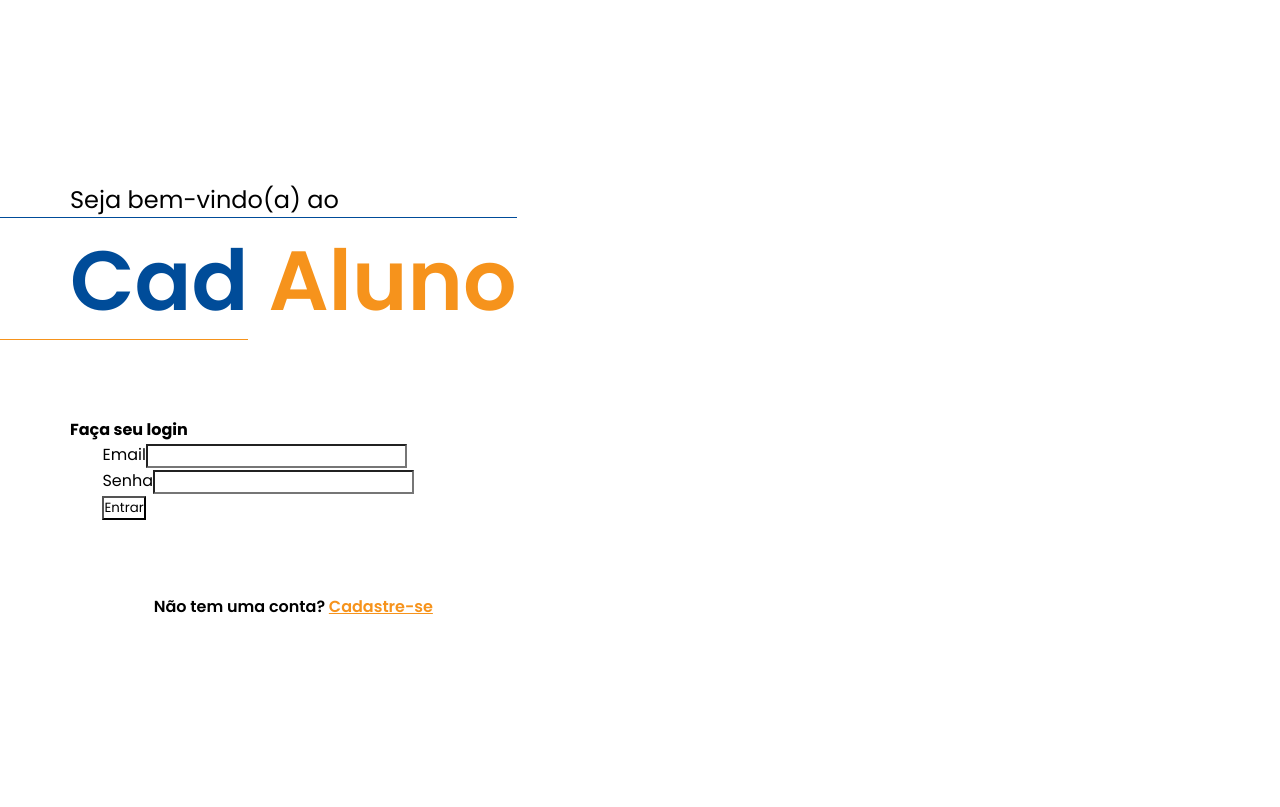
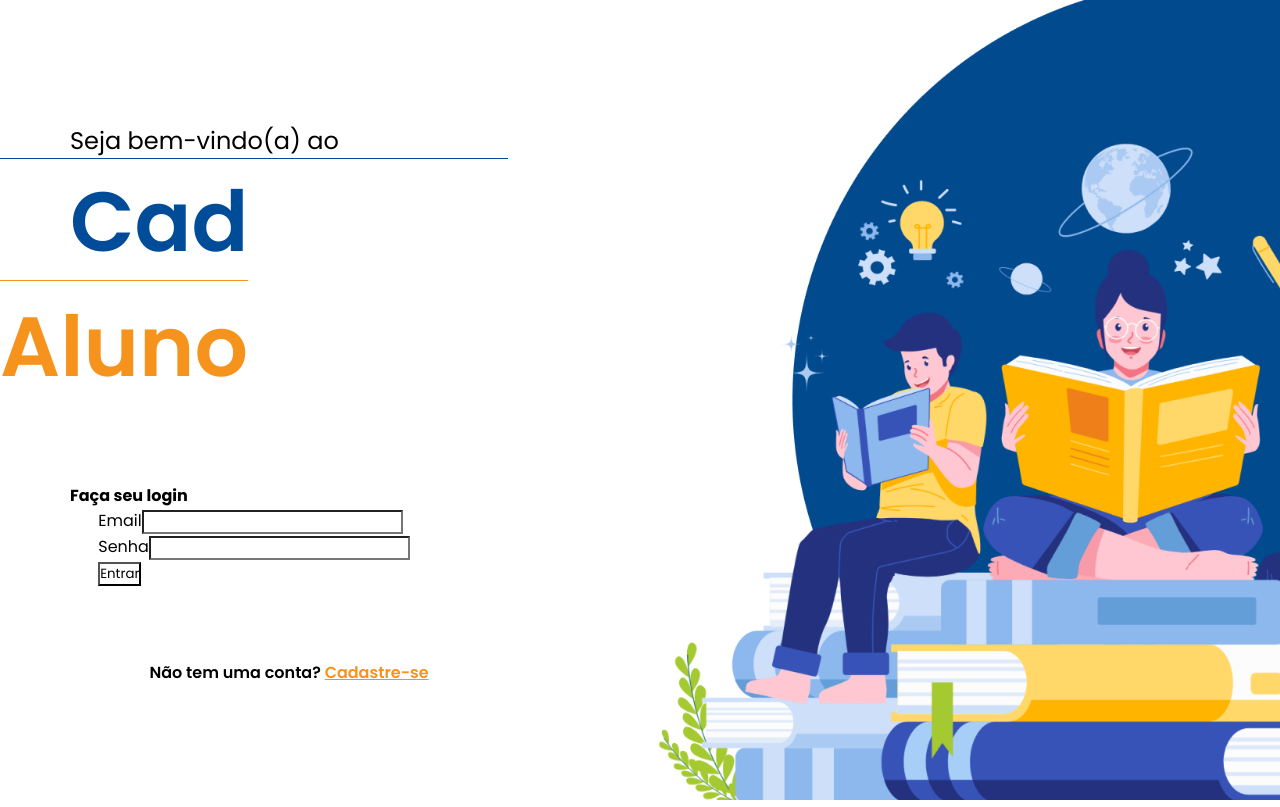
Before and after one commit to Nathrds/CadastroDeAlunos, a React (Vite) app in the folder CadAlunos-project/: page / in a window 1280 px wide. Built offline with nearby package versions, Linux system fonts and the light colour scheme.

Commit message:
imagem do login e ajuste no posicionamento na tela de login

```diff
--- a/CadAlunos-project/src/App.css
+++ b/CadAlunos-project/src/App.css
@@ -10,6 +10,19 @@
   padding: 0;
   margin: 0;
   background-color: #fff;
+  box-sizing: border-box;
+}
+
+.container-login {
+  display: flex;
+  flex-direction: row;
+  justify-content: space-between;
+}
+
+.container-info {
+  display: flex;
+  flex-direction: column;
+  justify-content: center;
 }
 
 .h2-login {
@@ -35,7 +48,7 @@
 }
 
 
-.container-login p {
+.container-info p {
   font-weight: bold;
   padding-left: 70px;
   margin-top: 74px;
@@ -54,3 +67,7 @@
 .info-login a {
   color: var(--cor-laranja);
 }
+
+.container-img img {
+  height: 100vh;
+}
--- a/CadAlunos-project/src/App.jsx
+++ b/CadAlunos-project/src/App.jsx
@@ -7,6 +7,7 @@ function App() {
   return (
     <>
       <div className='container-login'>
+      <div className='container-info'>
         <h2 className='h2-login'>Seja bem-vindo(a) ao</h2>
           <div className='logo-name'>
             <h1><span>Cad</span> Aluno</h1>
@@ -17,6 +18,10 @@ function App() {
             <p>Não tem uma conta? <a href="">Cadastre-se</a></p>
           </div>
         </div>
+        <div className='container-img'>
+          <img src="../src/assets/img-login.png" alt="imagem-login"/>
+        </div>
+      </div>
     </>
   )
 }
--- a/CadAlunos-project/src/index.css
+++ b/CadAlunos-project/src/index.css
@@ -1,7 +1,7 @@
 body {
   margin: 0;
-  display: flex;
   place-items: center;
   min-width: 320px;
   min-height: 100vh;
+  overflow: hidden;
 }
```
Also changed, not shown: CadAlunos-project/src/assets/img-login.png (added). Lines whose indentation alone changed are shown as unchanged.
